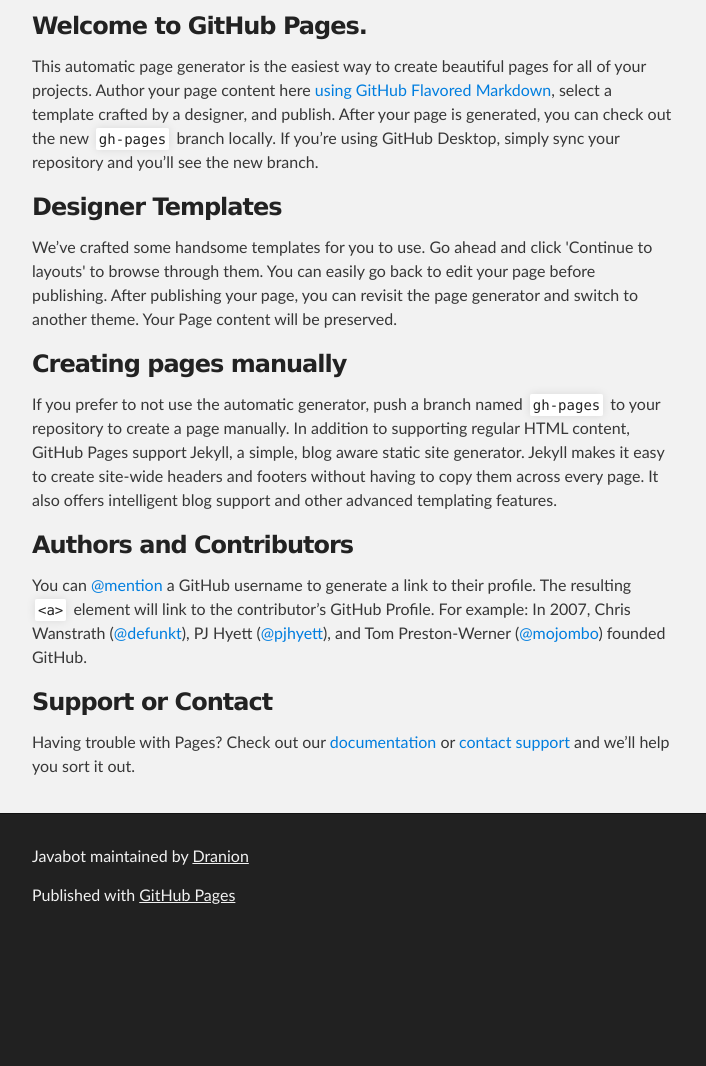
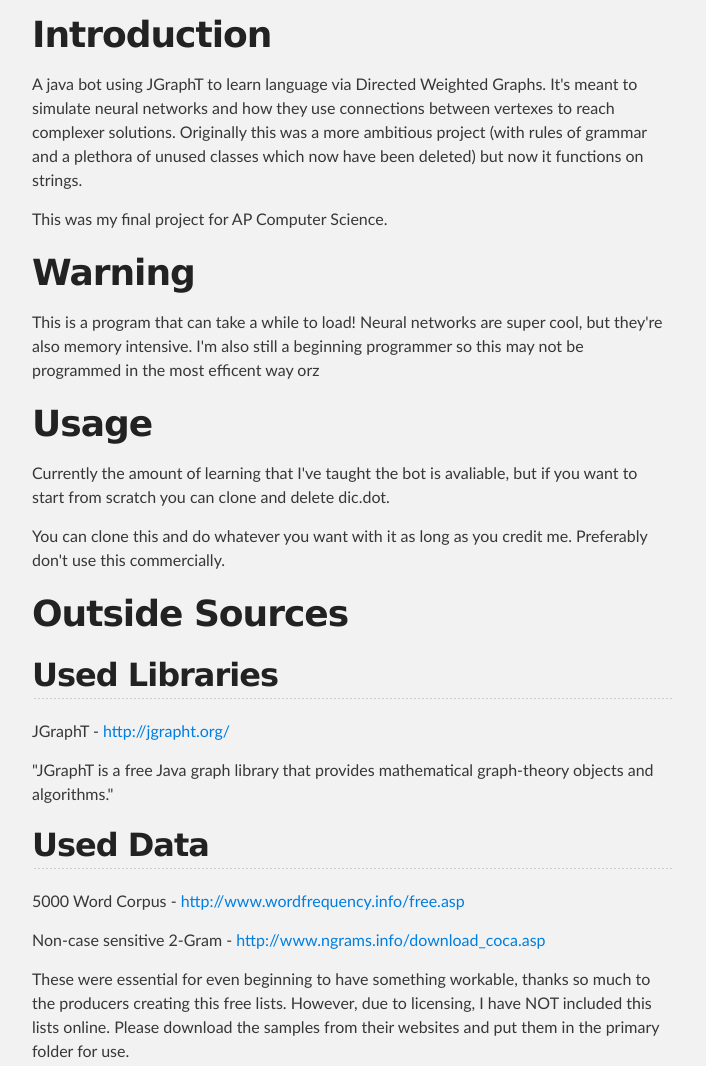
Before and after one commit to Dranion/JavaBot, a plain HTML site: page index.html in a window 1280 px wide. Shown: the part 288-1354 px from the top of the page, without its empty margins (288-994 px from the left). Before the commit the page ends 1230 px from the top, so only its background shows below. Drawn offline with Linux system fonts and the light colour scheme.

```diff
--- a/index.html
+++ b/index.html
@@ -31,30 +31,43 @@
     <!-- MAIN CONTENT -->
     <div id="main_content_wrap" class="outer">
       <section id="main_content" class="inner">
-        <h3>
-<a id="welcome-to-github-pages" class="anchor" href="#welcome-to-github-pages" aria-hidden="true"><span aria-hidden="true" class="octicon octicon-link"></span></a>Welcome to GitHub Pages.</h3>
+        <h1>
+<a id="introduction" class="anchor" href="#introduction" aria-hidden="true"><span aria-hidden="true" class="octicon octicon-link"></span></a>Introduction</h1>
 
-<p>This automatic page generator is the easiest way to create beautiful pages for all of your projects. Author your page content here <a href="https://guides.github.com/features/mastering-markdown/">using GitHub Flavored Markdown</a>, select a template crafted by a designer, and publish. After your page is generated, you can check out the new <code>gh-pages</code> branch locally. If you’re using GitHub Desktop, simply sync your repository and you’ll see the new branch.</p>
+<p>A java bot using JGraphT to learn language via Directed Weighted Graphs. It's meant to simulate neural networks and how they use connections between vertexes to reach complexer solutions. Originally this was a more ambitious project (with rules of grammar and a plethora of unused classes which now have been deleted) but now it functions on strings. </p>
 
-<h3>
-<a id="designer-templates" class="anchor" href="#designer-templates" aria-hidden="true"><span aria-hidden="true" class="octicon octicon-link"></span></a>Designer Templates</h3>
+<p>This was my final project for AP Computer Science.</p>
 
-<p>We’ve crafted some handsome templates for you to use. Go ahead and click 'Continue to layouts' to browse through them. You can easily go back to edit your page before publishing. After publishing your page, you can revisit the page generator and switch to another theme. Your Page content will be preserved.</p>
+<h1>
+<a id="warning" class="anchor" href="#warning" aria-hidden="true"><span aria-hidden="true" class="octicon octicon-link"></span></a>Warning</h1>
 
-<h3>
-<a id="creating-pages-manually" class="anchor" href="#creating-pages-manually" aria-hidden="true"><span aria-hidden="true" class="octicon octicon-link"></span></a>Creating pages manually</h3>
+<p>This is a program that can take a while to load! Neural networks are super cool, but they're also memory intensive. I'm also still a beginning programmer so this may not be programmed in the most efficent way orz </p>
 
-<p>If you prefer to not use the automatic generator, push a branch named <code>gh-pages</code> to your repository to create a page manually. In addition to supporting regular HTML content, GitHub Pages support Jekyll, a simple, blog aware static site generator. Jekyll makes it easy to create site-wide headers and footers without having to copy them across every page. It also offers intelligent blog support and other advanced templating features.</p>
+<h1>
+<a id="usage" class="anchor" href="#usage" aria-hidden="true"><span aria-hidden="true" class="octicon octicon-link"></span></a>Usage</h1>
 
-<h3>
-<a id="authors-and-contributors" class="anchor" href="#authors-and-contributors" aria-hidden="true"><span aria-hidden="true" class="octicon octicon-link"></span></a>Authors and Contributors</h3>
+<p>Currently the amount of learning that I've taught the bot is avaliable, but if you want to start from scratch you can clone and delete dic.dot. </p>
 
-<p>You can <a href="https://help.github.com/articles/basic-writing-and-formatting-syntax/#mentioning-users-and-teams" class="user-mention">@mention</a> a GitHub username to generate a link to their profile. The resulting <code>&lt;a&gt;</code> element will link to the contributor’s GitHub Profile. For example: In 2007, Chris Wanstrath (<a href="https://github.com/defunkt" class="user-mention">@defunkt</a>), PJ Hyett (<a href="https://github.com/pjhyett" class="user-mention">@pjhyett</a>), and Tom Preston-Werner (<a href="https://github.com/mojombo" class="user-mention">@mojombo</a>) founded GitHub.</p>
+<p>You can clone this and do whatever you want with it as long as you credit me. Preferably don't use this commercially.</p>
 
-<h3>
-<a id="support-or-contact" class="anchor" href="#support-or-contact" aria-hidden="true"><span aria-hidden="true" class="octicon octicon-link"></span></a>Support or Contact</h3>
+<h1>
+<a id="outside-sources" class="anchor" href="#outside-sources" aria-hidden="true"><span aria-hidden="true" class="octicon octicon-link"></span></a>Outside Sources</h1>
 
-<p>Having trouble with Pages? Check out our <a href="https://help.github.com/pages">documentation</a> or <a href="https://github.com/contact">contact support</a> and we’ll help you sort it out.</p>
+<h2>
+<a id="used-libraries" class="anchor" href="#used-libraries" aria-hidden="true"><span aria-hidden="true" class="octicon octicon-link"></span></a>Used Libraries</h2>
+
+<p>JGraphT - <a href="http://jgrapht.org/">http://jgrapht.org/</a></p>
+
+<p>"JGraphT is a free Java graph library that provides mathematical graph-theory objects and algorithms."</p>
+
+<h2>
+<a id="used-data" class="anchor" href="#used-data" aria-hidden="true"><span aria-hidden="true" class="octicon octicon-link"></span></a>Used Data</h2>
+
+<p>5000 Word Corpus - <a href="http://www.wordfrequency.info/free.asp">http://www.wordfrequency.info/free.asp</a></p>
+
+<p>Non-case sensitive 2-Gram - <a href="http://www.ngrams.info/download_coca.asp">http://www.ngrams.info/download_coca.asp</a></p>
+
+<p>These were essential for even beginning to have something workable, thanks so much to the producers creating this free lists. However, due to licensing, I have NOT included this lists online. Please download the samples from their websites and put them in the primary folder for use. </p>
       </section>
     </div>
 
```
Also changed, not shown: params.json (+1 -1 lines).
